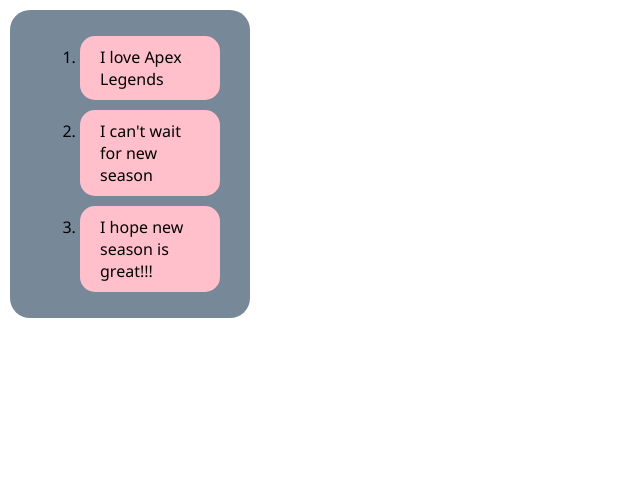
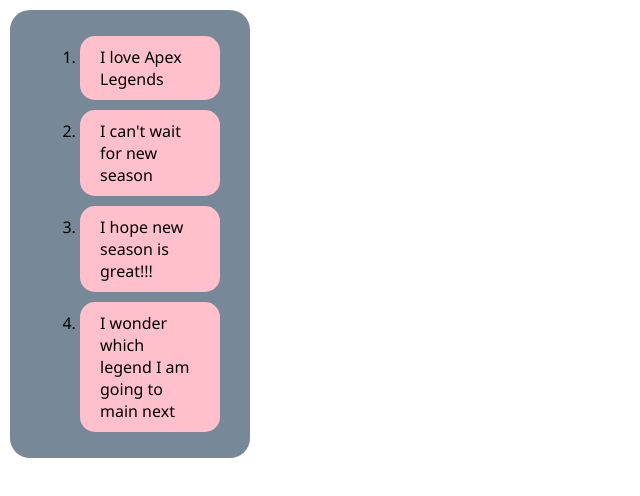
Before and after one commit to advit2611/Learning-React, a React (Create React App) app: page / in a window 1280 px wide. Shown: the top 496 px of the page, without its empty margins (0-640 px from the left). Built offline with nearby package versions, Linux system fonts and the light colour scheme.

Commit message:
Added a TodoItem

```diff
--- a/src/App.tsx
+++ b/src/App.tsx
@@ -15,6 +15,10 @@
   {
     id:3,
     title: `I hope new season is great!!!`
+  },
+  {
+    id:4,
+    title: `I wonder which legend I am going to main next`
   }
 ]
 
```
